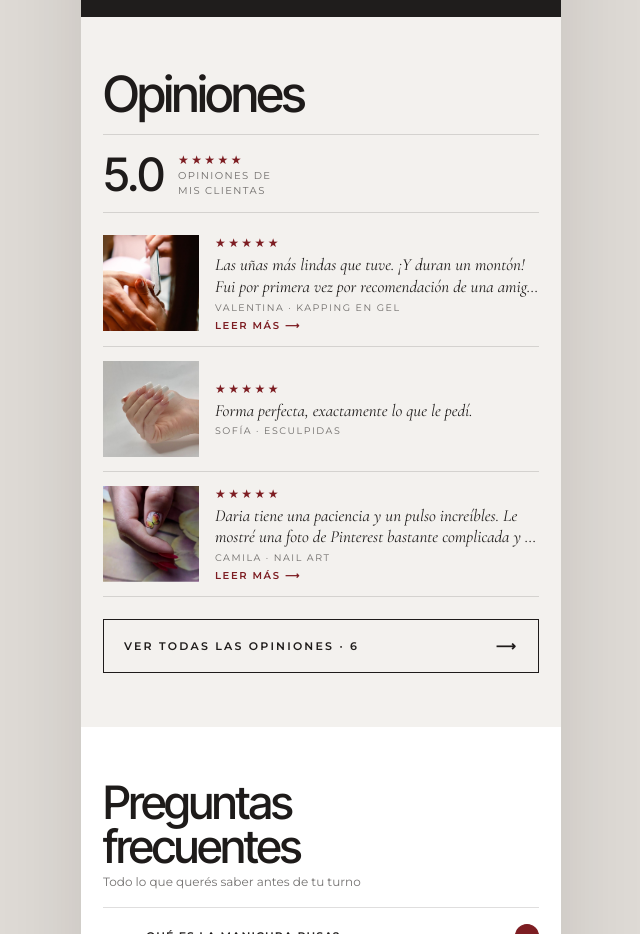
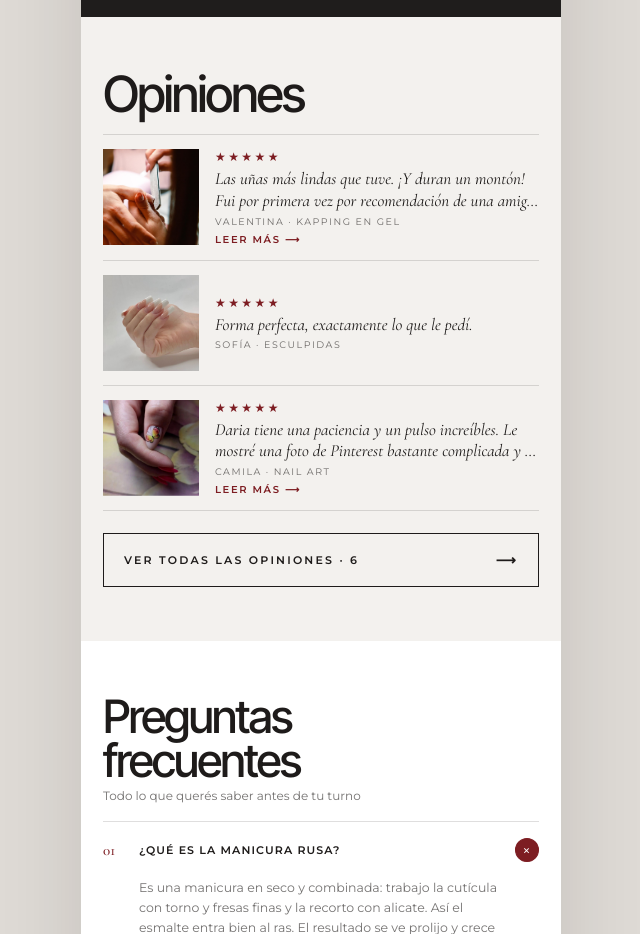
Before and after one commit to liagr03-spec/manicura-rusa, a plain HTML site: page index.html in a window 1280 px wide. Shown: the part 6440-7374 px from the top of the page, without its empty margins (319-959 px from the left). Drawn offline with nearby package versions, Linux system fonts and the light colour scheme.

Commit message:
style: remove 5.0 rating summary block from Opiniones

```diff
--- a/index.html
+++ b/index.html
@@ -218,11 +218,8 @@
 
   /* OPINIONES — O3 */
   .op h2{font-size:50px}
-  .rate{display:flex;align-items:center;gap:14px;margin-top:16px;padding:14px 0;border-top:1px solid var(--line);border-bottom:1px solid var(--line)}
-  .rate b{font-family:var(--head);font-weight:500;letter-spacing:-.02em;font-size:46px;line-height:1}
-  .rate p{font-size:10px;letter-spacing:.14em;text-transform:uppercase;color:var(--mute);line-height:1.5}
 
-  .rev-list{margin-top:8px}
+  .rev-list{margin-top:16px;border-top:1px solid var(--line)}
   .rev{display:grid;grid-template-columns:96px 1fr;gap:16px;align-items:center;width:100%;padding:14px 0;border:0;border-bottom:1px solid var(--line);background:none;color:inherit;font:inherit;text-align:left;cursor:pointer}
   .rev img{width:96px;height:96px;object-fit:cover}
   .rev .t{display:grid;gap:4px}
@@ -763,7 +760,6 @@
   <!-- OPINIONES -->
   <section class="op" id="opiniones">
     <h2 class="H rv">Opiniones</h2>
-    <div class="rate rv"><b>5.0</b><div><span class="stars" aria-label="5 estrellas">★★★★★</span><p>Opiniones de<br>mis clientas</p></div></div>
     <div class="rev-list">
       <button class="rev rv" type="button" data-k="0"><img src="assets/stock/process-file.jpg" width="933" height="1400" loading="lazy" alt="Kapping en gel"><span class="t"><span class="stars" aria-label="5 estrellas">★★★★★</span><blockquote>Las uñas más lindas que tuve. ¡Y duran un montón! Fui por primera vez por recomendación de una amiga y no pensaba que la manicura rusa fuera tan distinta. Daria me explicó todo el proceso, trabajó con muchísimo cuidado y no me dolió nada. Ya pasaron cuatro semanas y el esmalte sigue perfecto. Vuelvo sí o sí.</blockquote><cite>Valentina · Kapping en gel</cite><span class="more">Leer más <i>⟶</i></span></span></button>
       <button class="rev rv" type="button" data-k="1"><img src="assets/stock/french-long.jpg" width="1000" height="1334" loading="lazy" alt="Esculpidas francesa larga"><span class="t"><span class="stars" aria-label="5 estrellas">★★★★★</span><blockquote>Forma perfecta, exactamente lo que le pedí.</blockquote><cite>Sofía · Esculpidas</cite><span class="more">Leer más <i>⟶</i></span></span></button>
```
